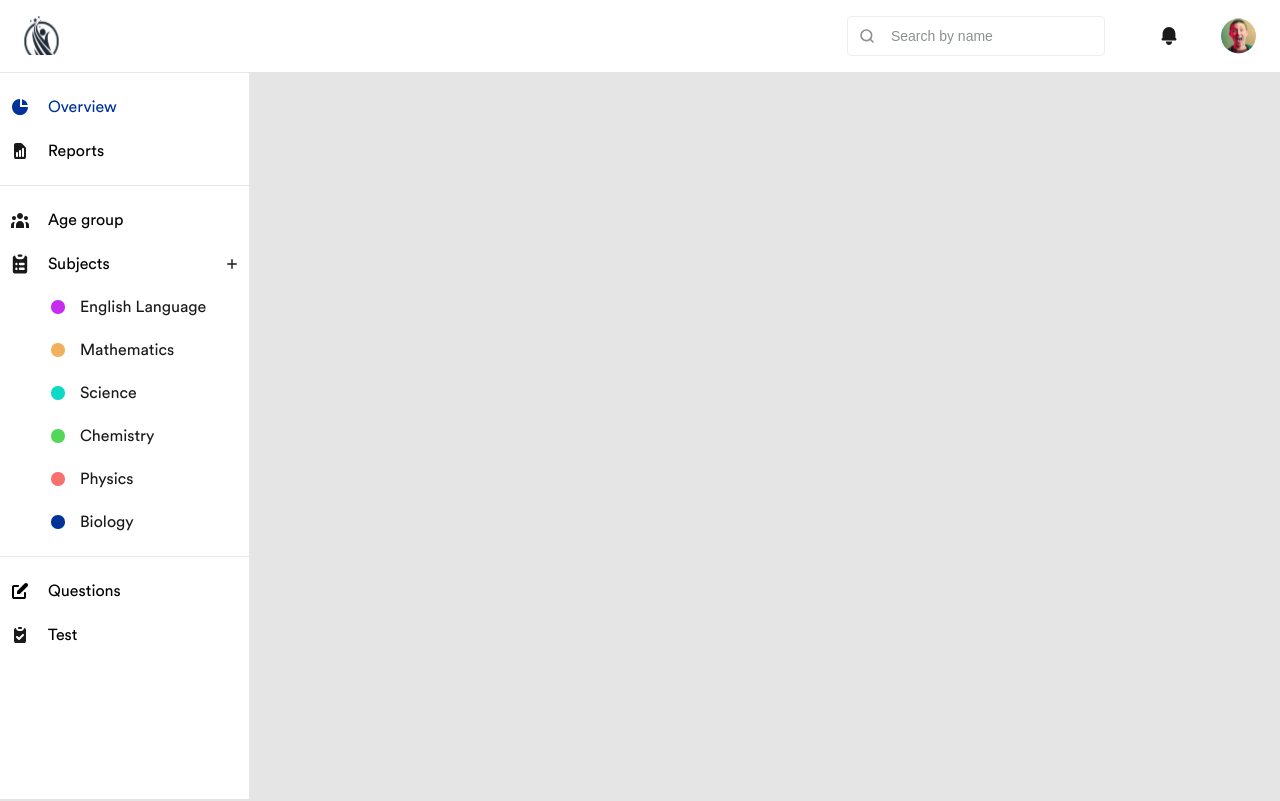
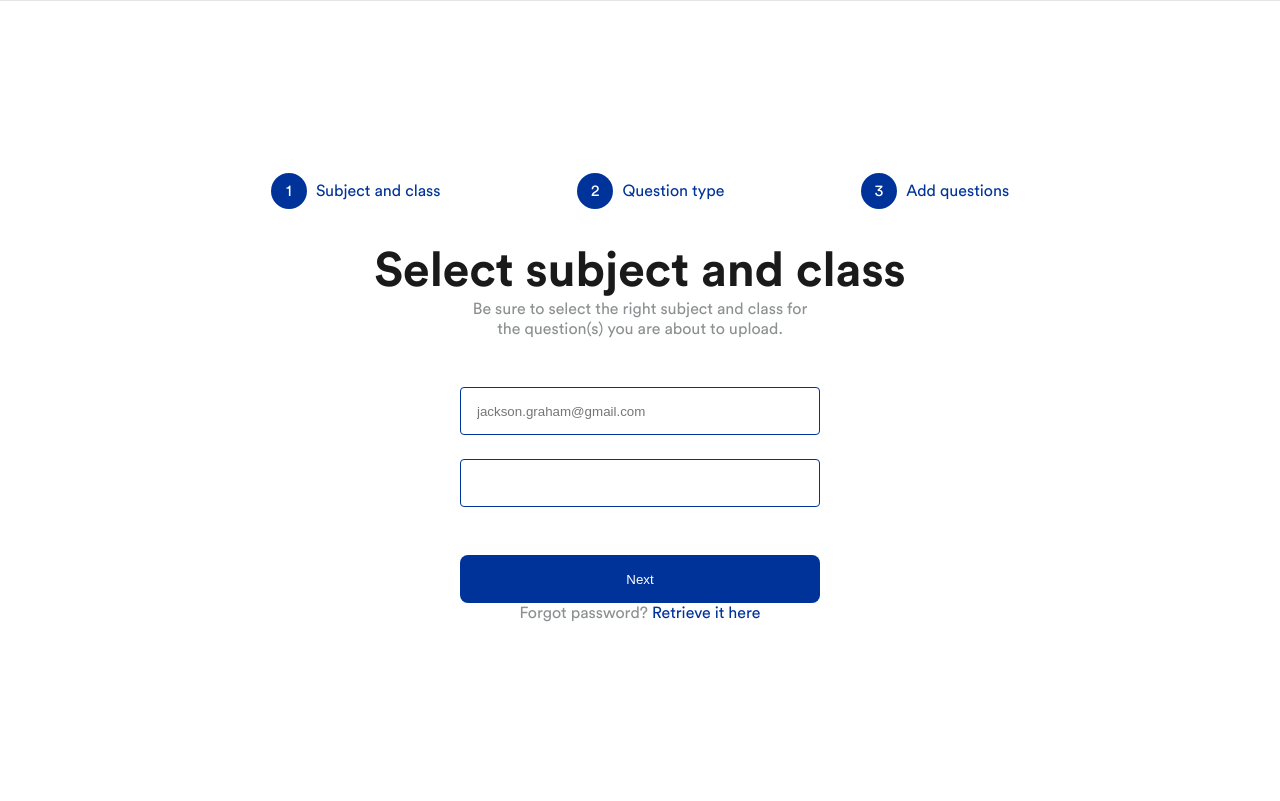
Before and after one commit to Azerii/bfcc-admin, a React (Create React App) app: page /add-question in a window 1280 px wide. Built offline with nearby package versions, Linux system fonts and the light colour scheme.

Commit message:
Initialize creating question section

```diff
--- a/src/App.js
+++ b/src/App.js
@@ -4,7 +4,7 @@ import Layout from "./components/Layout";
 import Sidebar from "./components/Sidebar/Sidebar";
 import Agegroup from "./pages/Agegroup";
 import Overview from "./pages/Overview";
-import Question from "./pages/Question";
+import Question from "./pages/Question/Question";
 import Reports from "./pages/Reports";
 import Subjects from "./pages/Subjects";
 import Test from "./pages/Test";
@@ -14,6 +14,7 @@ import Main from "./components/Pagination/Main";
 import Login from "./pages/Login";
 import Modal from "./components/Modal/Modal";
 import Context from "./components/Context/Context";
+import QuestionStages from "./pages/Question/QuestionStages";
 
 
 
@@ -27,6 +28,7 @@ function App() {
           <Switch>
             <Route exact path="/login" component={Login} />
             <Route exact path="/modal" component={Modal} />
+            <Route exact path="/add-question" component={QuestionStages} />
             <Layout>
               <Route exact path="/" component={Overview} />
               <Route exact path="/reports" component={Reports} />
--- /dev/null
+++ b/src/components/Modal/NothingAdded.js
@@ -0,0 +1,51 @@
+import React from "react";
+import styled from "styled-components";
+import { age_group } from "../../assets";
+import Button from "../Button/Button";
+import { Link } from "react-router-dom";
+
+const Wrapper = styled.div`
+  & > p,
+  & > img,
+  & > a {
+    display: block;
+    text-align: center;
+    margin: auto;
+    width:fit-content;
+  }
+  img {
+    margin-top: 103px;
+    margin-bottom: 20.5px;
+  }
+  p:nth-child(2) {
+    font-size: 24px;
+    font-weight: 500;
+    color: var(--primary);
+    margin-bottom: 10px;
+  }
+  p:nth-child(3) {
+    font-size: 16px;
+  }
+  a {
+    margin-top: 46.13px;
+  }
+`;
+function NothingAdded({text,onClick,link}) {
+  return (
+      <Wrapper>
+        <img src={age_group } alt={age_group } />
+        <p>There’s nothing here.</p>
+        <p>
+          You haven't added any {text} <br /> at the monent.
+        </p>
+           <Link to={link}>
+               <Button
+              text="Add question"
+              width="296px"
+              onClick={onClick}
+              />
+              </Link>
+      </Wrapper>
+  );
+}
+export default NothingAdded;
--- a/src/pages/Login.js
+++ b/src/pages/Login.js
@@ -76,7 +76,6 @@ const Login = () => {
           Forgot password? <Link to="/login">Retrieve it here</Link>
         </p>
       </div>
-      d = document.createElemnt d.textContent =
     </Wrapper>
   );
 };
--- a/src/pages/Question.js
+++ b/src/pages/Question/Question.js
@@ -1,6 +1,8 @@
 import React from 'react';
 import styled from 'styled-components';
-import Card from '../components/Card';
+import Card from '../../components/Card';
+import NothingAdded from '../../components/Modal/NothingAdded'
+// import MainInnerWrapper from '../components/MainInnerWrapper';
 const Wrapper = styled.div`
 .main{
     display:flex;
@@ -12,16 +14,19 @@ const Wrapper = styled.div`
     margin:56px 0 24px;
 }
 `
-const Question = ()=> {
+const Question = (props)=> {
     return(
-        <Wrapper>
+        <>
         <h4>Question</h4>
+        {!props.added && <NothingAdded text='question' link='/add-question'/>}
+      {props.added && <Wrapper>
         <div className="main">
             <Card/>
             <Card/>
         </div>
 
-    </Wrapper>
+    </Wrapper>}
+    </>
     )
 }
 export default Question
--- /dev/null
+++ b/src/pages/Question/QuestionStages.js
@@ -0,0 +1,120 @@
+import React, { useState } from "react";
+import styled from "styled-components";
+import Navbar from "../../components/Navbar/Navbar";
+import { Link } from "react-router-dom";
+import Button from "../../components/Button/Button";
+
+const Wrapper = styled.div`
+  .container {
+    margin-top: 1px;
+    height: 100vh;
+    & > * {
+      text-align: center;
+    }
+    background-color: white;
+    h3 {
+      padding-top: 33.5px;
+    }
+    & > p {
+      margin-top: 6px;
+      font-size: 16px;
+      color:var(--grey_1);
+      width:350px;
+      margin:auto;
+    }
+    form {
+      display: flex;
+      flex-direction: column;
+      width: 360px;
+      margin: auto;
+      margin-top: 48.5px;
+    }
+    input {
+      height: 48px;
+      border-radius: 4px;
+      border: 1px solid var(--primary);
+      padding: 16px;
+    }
+    input:nth-child(2) {
+      margin: 24px 0 48px;
+    }
+    input:last-child {
+      /* background-color: var(--primary); */
+      margin-buttom: 24px;
+      color: white;
+      border:none;
+    }
+    a {
+      color: var(--primary);
+    }
+  }
+  .stages{
+    width:738.56px;
+    margin:auto;
+    padding-top:172px;
+    background-color:white;
+    display: flex;
+    justify-content:space-between;
+    p{
+      /* margin-top:unset; */
+      font-size:16px;
+      display:flex;
+      align-items:center;
+      color:var(--grey_1);
+      span + span {
+        margin-left:9.19px;
+      }
+      span:first-child{
+        height:36px;
+        width:36px;
+        background-color:#efefef;
+        display:flex;
+        align-items:center;
+        justify-content:center;
+        border-radius:50%;
+      }
+    }
+    .featured{
+      color:var(--primary);
+      span:first-child{
+          color:white;
+          background-color:var(--primary);
+        }
+    }
+  }
+`;
+const QuestionStages = () => {
+  const [userName, setUserName] = useState("");
+  const [password, setPassword] = useState("");
+  return (
+    <Wrapper>
+      <div className="container">
+        <div className='stages'>
+          <p className='featured'><span>1</span><span>Subject and class</span></p>
+          <p className='featured'><span>2</span><span>Question type</span></p>
+          <p className='featured'><span>3</span><span>Add questions</span></p>
+        </div>
+        <h3>Select subject and class</h3>
+        <p>Be sure to select the right subject and class for the question(s) you are about to upload.</p>
+        <form action={userName && password && '/'}>
+          <input
+            type="text"
+            placeholder="jackson.graham@gmail.com"
+            value={userName}
+            onChange={(event) => setUserName(event.target.value)}
+          />
+          <input
+            type="password"
+            value={password}
+            onChange={(event) => setPassword(event.target.value)}
+          />
+        <Button text='Next' width='auto'/>
+        </form>
+        <p>
+          Forgot password? <Link to="/login">Retrieve it here</Link>
+        </p>
+      </div>
+    </Wrapper>
+  );
+};
+export default QuestionStages;
```
